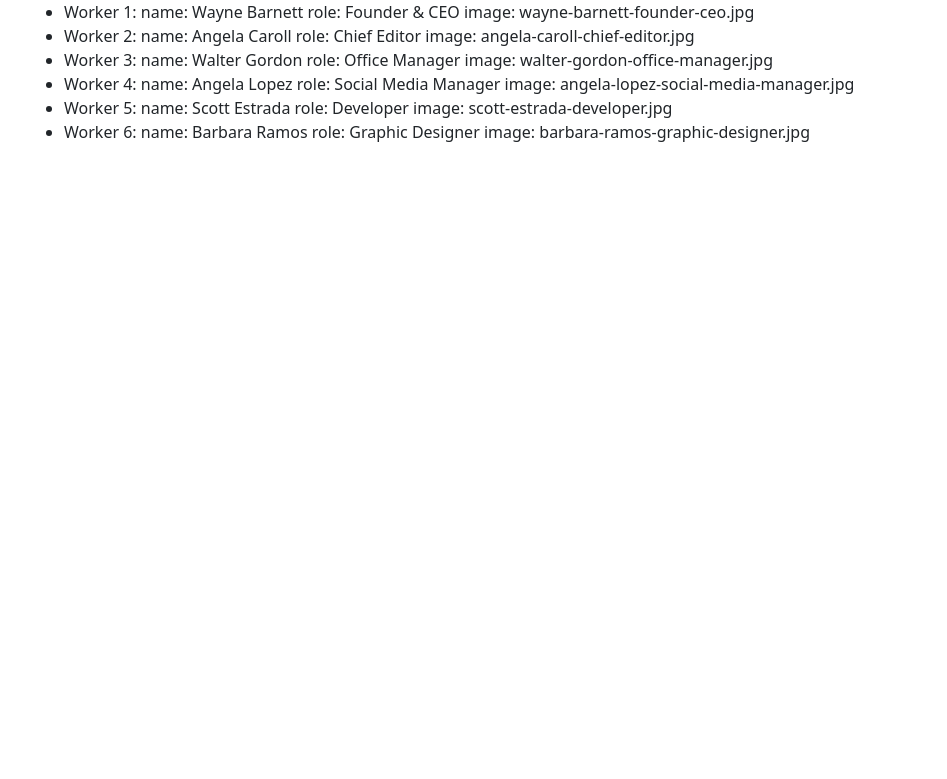
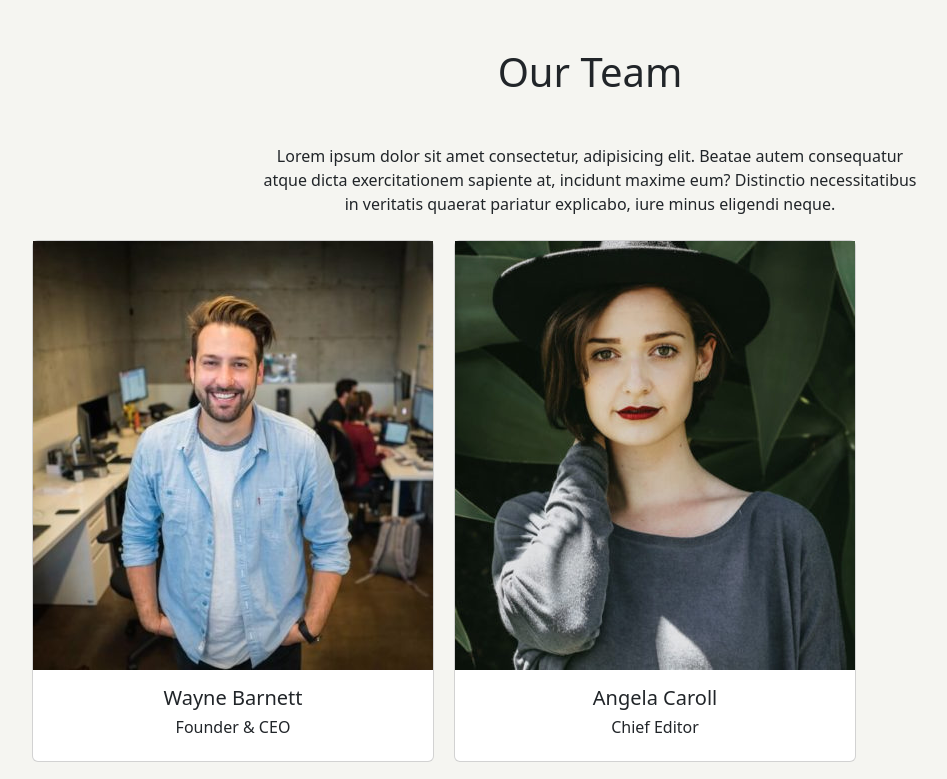
Before and after one commit to FrancescoCauzzi/js-our-team, a plain HTML site: page index.html in a window 1280 px wide. Shown: the top 779 px of the page, without its empty margins (50-997 px from the left). Drawn offline with nearby package versions, Linux system fonts and the light colour scheme.

Commit message:
feat: bonus 1 e 2 completati

```diff
--- a/css/style.css
+++ b/css/style.css
@@ -3,3 +3,15 @@
   margin: 0;
   padding: 0;
 }
+
+body {
+  background-color: #f5f5f1;
+}
+
+.__output-div {
+  gap: 20px;
+}
+
+p {
+  width: 60%;
+}
--- a/index.html
+++ b/index.html
@@ -18,14 +18,27 @@
   <link rel="stylesheet" href="css/style.css">
 </head>
 
-<body>
-  <header>
+<body class="p-5">
+  <header class="text-center mb-5">
+    <h1>Our Team</h1>
+
 
   </header>
   <main>
     <div class="container-fluid">
-      <div class="container">
-        <ul class="__output">
+
+      <div class="container d-flex flex-column align-items-center">
+        <p class="text-center mb-4">Lorem ipsum dolor sit amet consectetur, adipisicing elit. Beatae autem
+          consequatur
+          atque
+          dicta exercitationem
+          sapiente at, incidunt maxime eum? Distinctio necessitatibus in veritatis quaerat pariatur explicabo, iure
+          minus
+          eligendi neque.</p>
+        <div class="__output-div d-flex flex-wrap mb-5">
+
+        </div>
+        <ul class="__output-ul">
 
         </ul>
       </div>
--- a/js/script.js
+++ b/js/script.js
@@ -1,4 +1,5 @@
-let myOutputEl = document.querySelector(".__output");
+let myOutputUlEl = document.querySelector(".__output-ul");
+let myOutputDiv = document.querySelector(".__output-div");
 /*
 Wayne Barnett	  Founder & CEO	         wayne-barnett-founder-ceo.jpg
 Angela Caroll	  Chief Editor	         angela-caroll-chief-editor.jpg
@@ -85,4 +86,40 @@ function printTeamInfoInPage(team, containerEl) {
 }
 
 printTeamInfo(team);
-printTeamInfoInPage(team, myOutputEl);
+printTeamInfoInPage(team, myOutputUlEl);
+// Creo una funzione che mi genera le mie 6 cards
+{
+  /* <div class="card" >
+  <img src="" class="card-img-top" alt="...">
+  <div class="card-body">
+    <h5 class="card-title">Card title</h5>
+    <p class="card-text">Some quick example text to build on the card title and make up the bulk of the card's content.</p>
+
+  </div>
+</div> */
+}
+
+function generateCards(arr, containerEl) {
+  for (let i = 0; i < arr.length; i++) {
+    let myCardDiv = document.createElement("div");
+    myCardDiv.classList.add("card");
+    myCardDiv.style.width = `calc(100% / 3 * 1 - (20px / 3 *2));`;
+    let img = document.createElement("img");
+    img.setAttribute("src", `img/${arr[i].image}`);
+    myCardDiv.append(img);
+    containerEl.append(myCardDiv);
+    let cardBodyEl = document.createElement("div");
+    cardBodyEl.classList.add("card-body");
+    cardBodyEl.style.textAlign = "center";
+    myCardDiv.append(cardBodyEl);
+    let cardBodyTitleEl = document.createElement("h5");
+    cardBodyTitleEl.innerHTML = `${arr[i].name}`;
+    cardBodyEl.append(cardBodyTitleEl);
+    let cardBodySubTitle = document.createElement("h6");
+
+    cardBodySubTitle.innerHTML = `${arr[i].role}`;
+    cardBodyEl.append(cardBodySubTitle);
+  }
+}
+
+generateCards(team, myOutputDiv);
```
